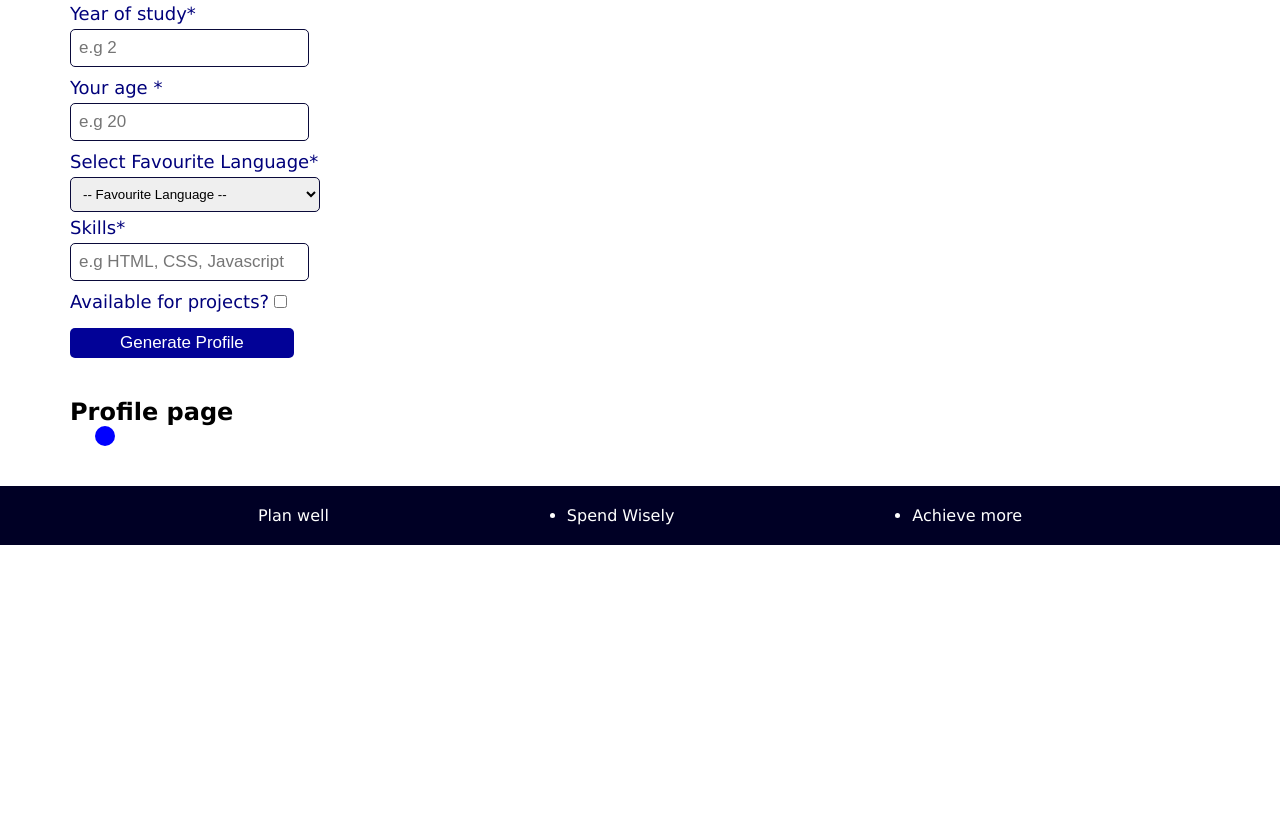
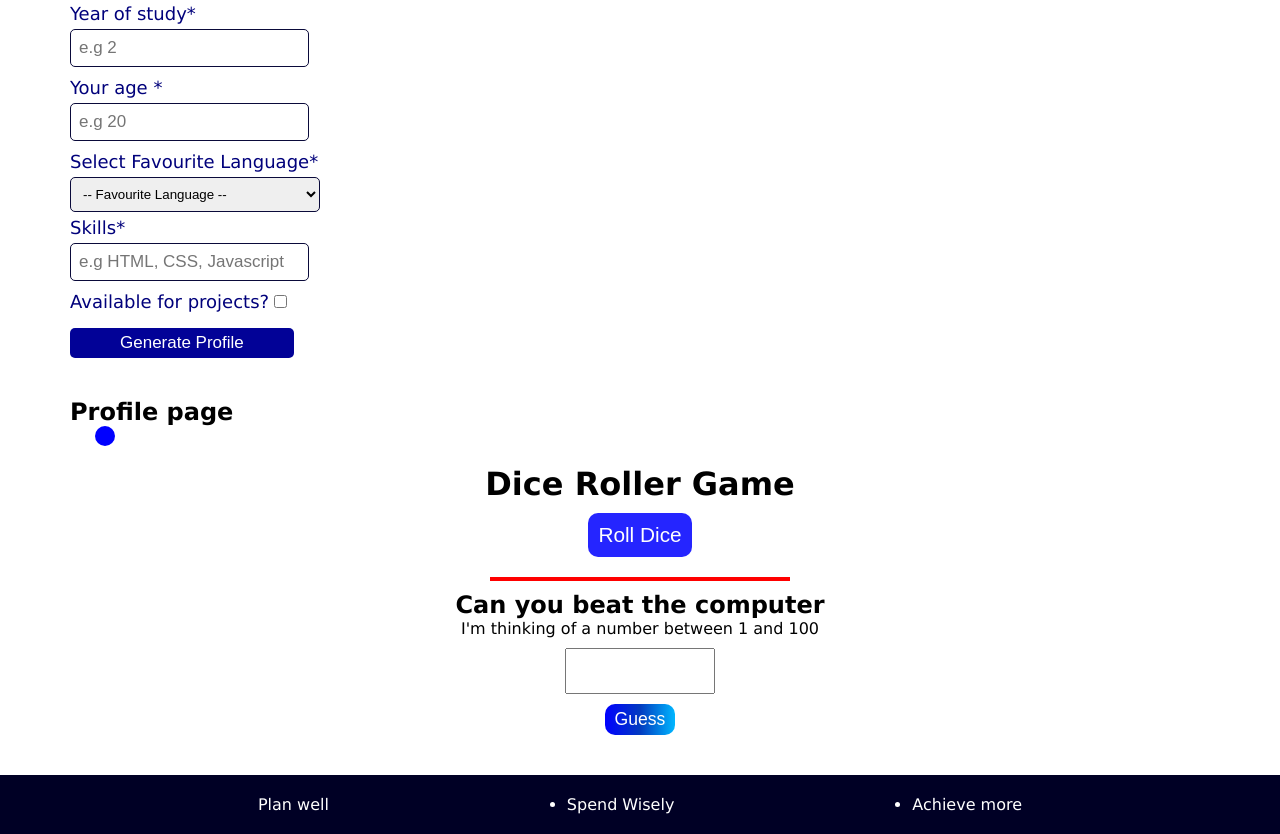
Before and after one commit to pn6045277-ship-it/JAVASCRIPT-LEARNING, a plain HTML site: page trial.html in a window 1280 px wide. Shown: the part 1951-2785 px from the top of the page. Before the commit the page ends 2496 px from the top, so only its background shows below. Drawn offline with Linux system fonts and the light colour scheme.

Commit message:
version 3

```diff
--- a/trial.css
+++ b/trial.css
@@ -368,3 +368,55 @@ footer ul .no-dot {
   font-size: 55px;
   color: gold;
 }
+#container{
+  text-align: center;
+}
+#container button{
+  font-size: 1.3em;
+  background-color: hsla(240, 100%, 50%, 0.855);
+  border-radius: 10px;
+  border: none;
+  padding: 10px;
+  color: white;
+  margin: 10px 0;
+}
+#container button:hover{
+  background-color: hsl(240, 96%, 53%);
+}
+#container button:active{
+  background-color: hsl(240, 100%, 70%);
+}
+#diceImages img{
+  width: 100px;
+  height: 100px;
+  border-radius: 50px;
+  margin: 20px;
+}
+#diceImages{
+  display: flex;
+  border: 2px solid red;
+  justify-content: space-evenly;
+  margin: 10px;
+  width: 300px;
+  justify-self: center;
+}
+.number-guess{
+  text-align: center;
+}
+#secret{
+  width: 150px;
+  font-size: 1.2em;
+  padding: 10px 30px;
+  margin: 10px 0;
+}
+.guess{
+  padding: 5px 10px;
+  background: linear-gradient(to right,blue,rgb(2, 59, 192), rgb(0, 183, 255));
+  border: none;
+  border-radius: 10px;
+  font-size: 1.1em;
+  color: white;
+}
+.guess:active{
+  background: linear-gradient(to right,rgb(0, 115, 255),rgb(4, 79, 255), rgb(0, 229, 255)) ;
+}
--- a/trial.html
+++ b/trial.html
@@ -131,7 +131,7 @@
       <input type="number" id="custAge"><br>
       <label>Select a Product:</label>
       <select id="products">
-      <option value="" >-- Select a product --</option>
+        <option value="">-- Select a product --</option>
         <option value="Keyboard">Keyboard</option>
         <option value="Microphone">Microphone</option>
         <option value="Speaker">Speaker</option>
@@ -145,7 +145,7 @@
       <input type="checkbox" id="discount"><br>
       <label>Enter discount code(If you have):</label>
       <input type="number" id="code"><br>
-    <p id="errors" ></p id="errors">
+      <p id="errors"></p id="errors">
       <button id="complete">Complete Purchase</button>
     </div>
   </div>
@@ -243,13 +243,13 @@
   </div>
 
   <div class="profile">
-    <label >Full Name *</label>
+    <label>Full Name *</label>
     <input type="text" placeholder="e.g Patrick Ndung'u" id="studentsName">
-    <label >Course *</label>
+    <label>Course *</label>
     <input type="text" placeholder="e.g Mathematics" id="studentsCourse">
-    <label >Year of study*</label>
+    <label>Year of study*</label>
     <input type="number" placeholder="e.g 2" id="studentsYear">
-    <label >Your age *</label>
+    <label>Your age *</label>
     <input type="number" placeholder="e.g 20" id="studentsAge">
     <label>Select Favourite Language*</label>
     <select id="favourite">
@@ -276,8 +276,33 @@
     <p id="myLanguage"></p>
     <p id="mySkills"></p>
     <p id="Ready"></p>
+  </div><br>
+
+  <!-- DICE ROLLER -->
+  <div id="container">
+    <h1>Dice Roller Game</h1>
+    <button type="button" onclick="diceRoller()">Roll Dice</button>
+    <div id="diceResult"></div>
+    <div class="flex-images">
+      <div id="diceImages">
+
       </div>
+    </div>
+    <p id="score1"></p>
+    <p id="score2"></p>
+    <p id="winner"></p>
 
+  </div>
+  <div class="number-guess">
+    <h2>Can you beat the computer</h2>
+    <p>I'm thinking of a number between 1 and 100</p>
+
+    <input type="number" id="secret" ><br>
+    <button class="guess" onclick="numbGuess()">Guess</button>
+    <h2 id="attempts"></h2>
+    <p id="guessMessage"></p>
+
+  </div>
 
   <footer>
     <ul>
--- a/trial.js
+++ b/trial.js
@@ -133,7 +133,7 @@ buyGame.onclick = function () {
     case "Fifa":
       price = 2000;
       break;
-    case  "Minecraft":
+    case "Minecraft":
       price = 1000;
       break;
     case "Fortnite":
@@ -260,7 +260,7 @@ complete.onclick = function () {
   let Discount;
   let status;
   switch (product.value) {
-    case  "Keyboard" :
+    case "Keyboard":
       Price = 45000;
       break;
     case "Speaker":
@@ -295,7 +295,7 @@ complete.onclick = function () {
     document.querySelector(".resultShop").style.display = "none";
     document.getElementById("errors").style.color = "red";
   }
-  else if(Number(custAge.value) < 18 && product.value === "Keyboard" ){
+  else if (Number(custAge.value) < 18 && product.value === "Keyboard") {
     document.getElementById("errors").textContent = "You cannot Purchase this product you are Under age.";
     document.querySelector(".resultShop").style.display = "none";
     document.getElementById("errors").style.color = "red";
@@ -317,8 +317,8 @@ complete.onclick = function () {
   document.getElementById("status").textContent = `Status: ${status}`;
 }
 let user_name = "Patrick";
-let new_name = user_name.trim().charAt(0).toUpperCase()+ user_name.slice(1,2).toLowerCase()+user_name.slice(2,3).toUpperCase()
-+user_name.slice(3).toLowerCase();
+let new_name = user_name.trim().charAt(0).toUpperCase() + user_name.slice(1, 2).toLowerCase() + user_name.slice(2, 3).toUpperCase()
+  + user_name.slice(3).toLowerCase();
 console.log(new_name);
 
 //ARRAYS
@@ -333,7 +333,7 @@ for (let mark = 0; mark < marks.length; mark++) {
   if (marks[mark] > higher) {
     higher = marks[mark];
   }
-  else if(marks[mark]<smaller){
+  else if (marks[mark] < smaller) {
     smaller = marks[mark];
   }
   console.log(marks[mark]);
@@ -344,3 +344,68 @@ console.log(total);
 console.log(average);
 console.log(`${higher}`);
 console.log(`${smaller}`);
+
+
+let score1 = 0;
+let score2 = 0;
+function diceRoller() {
+  // const numOfDice = document.getElementById("numOfDice").value;
+  const diceResult = document.getElementById("diceResult");
+  const diceImages = document.getElementById("diceImages");
+  const winner = document.getElementById("winner");
+  let win;
+  const values = [];
+  const images = [];
+  for (let i = 1; i < 3; i++) {
+    const rand = Math.floor(Math.random() * 6) + 1;
+    values.push(rand);
+    if (values[0] > values[1]) {
+      win = "Player 1 won";
+      score1++;
+    }
+    else if (values[1] > values[0]) {
+      win = "Player 2 won";
+      score2++;
+    }
+    else {
+      win = "You are draw"
+    }
+    images.push(`<div class="imag"><h2>Player ${i}</h2><img src="pics/${rand}.jpg"></div>`);
+  }
+  document.getElementById("score1").textContent = `Player 1 score : ${score1} points`;
+  document.getElementById("score2").textContent = `Player 2 score : ${score2} points`;
+  winner.textContent = win;
+  diceImages.innerHTML = images.join(" ");
+  diceResult.textContent = `Dice: ${values.join(", ")}`;
+}
+
+//NUMBER GUESSING GAME
+const computerGuess = Math.floor(Math.random() * 100) + 1;
+let attemptTimes = 5;
+function numbGuess() {
+
+  let number = Number(document.getElementById("secret").value);
+  let attempts = document.getElementById("attempts");
+  let guessMessage;
+  if (attemptTimes <= 0 ) {
+      document.getElementById("guessMessage").textContent = `Incorrect!Attempts Over`;
+    return;
+  }
+  if (number == null || isNaN(number)) {
+    guessMessage = "Enter a valid number";
+  }
+  else if (number > computerGuess) {
+    guessMessage = "Too High";
+    attemptTimes--;
+  }
+  else if (number < computerGuess) {
+    guessMessage = "Too Low";
+    attemptTimes--;
+  }
+  else if (number === computerGuess) {
+    guessMessage = "Correct";
+  }
+
+  document.getElementById("guessMessage").textContent = `${guessMessage}`;
+  attempts.textContent = `${attemptTimes}`;
+}
```
Also changed, not shown: app.js (+60 -5 lines), pics/1.jpg (added), pics/3.jpg (added), pics/4.jpg (added), pics/5.jpg (added), pics/6.jpg (added), 1 other file. Lines whose indentation alone changed are shown as unchanged.
